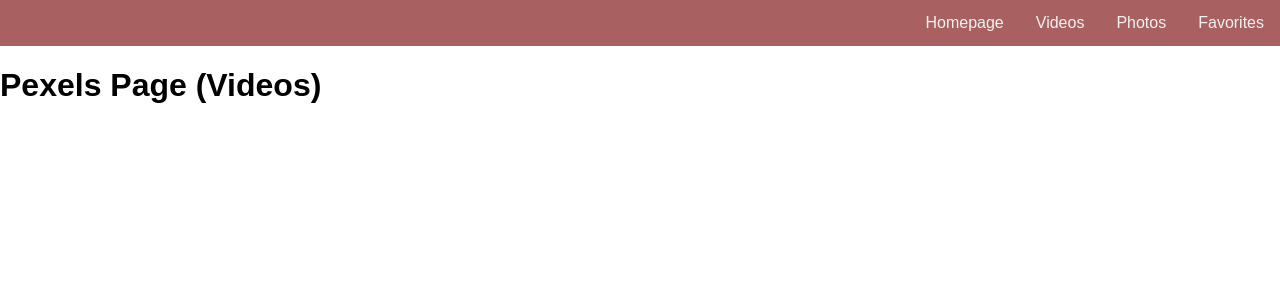
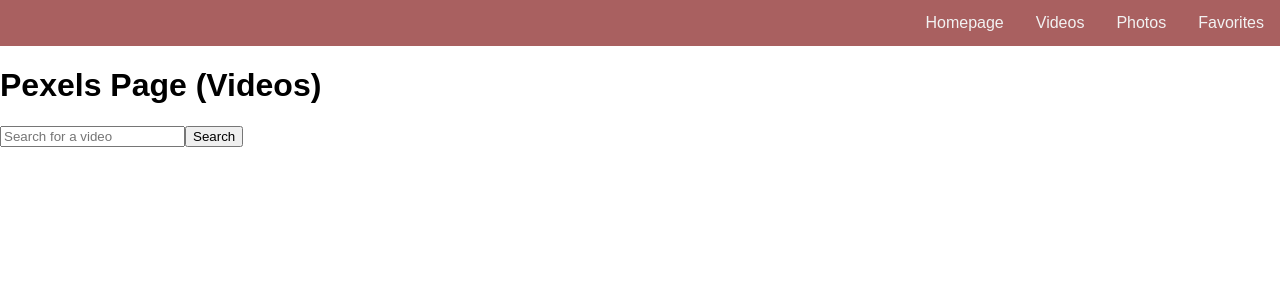
Before and after one commit to Kazi27/moodboard-frontend, a React (Create React App) app in the folder src/: page /videos in a window 1280 px wide. Shown: the top 300 px of the page. Built offline with nearby package versions, Linux system fonts and the light colour scheme.

Commit message:
Pexels Page Text Based User Input

```diff
--- a/src/pexels.js
+++ b/src/pexels.js
@@ -1,9 +1,24 @@
-import React from 'react';
+import React, { useState } from 'react';
+import './styles.css';
 
 const Pexels = () => {
+  const [searchQuery, setSearchQuery] = useState('');
+
+  const handleSearch = () => {
+    // Implement your logic for fetching videos based on 'searchQuery'
+    console.log(`Searching for videos with query: ${searchQuery}`);
+  };
+
   return (
     <div>
       <h1>Pexels Page (Videos)</h1>
+      <input
+        type="text"
+        placeholder="Search for a video"
+        value={searchQuery}
+        onChange={(e) => setSearchQuery(e.target.value)}
+      />
+      <button onClick={handleSearch}>Search</button>
     </div>
   );
 };
```
